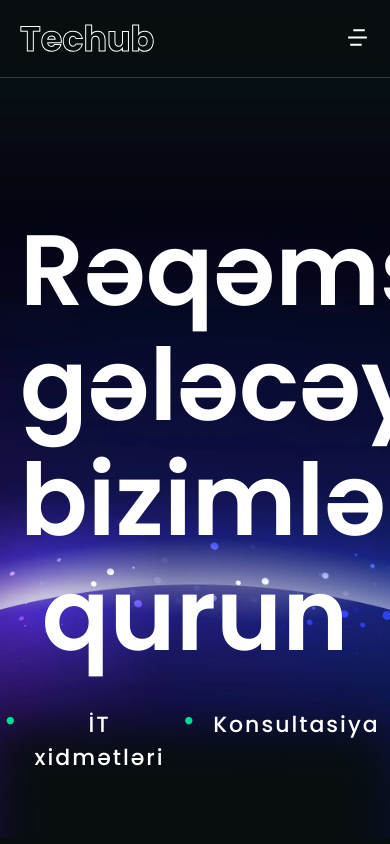
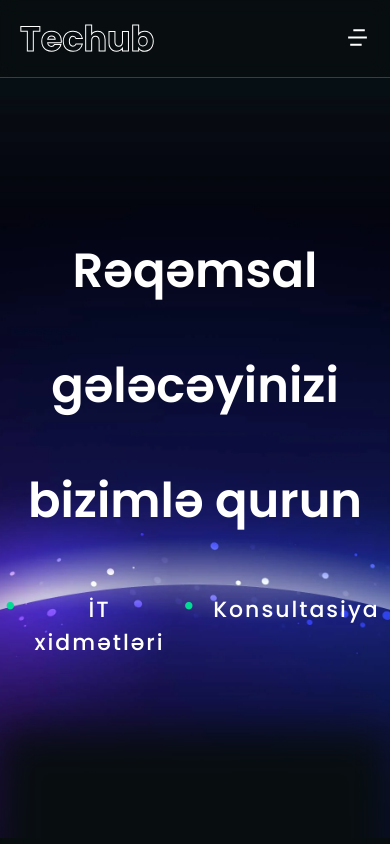
Before and after one commit to Ali-GreenHeart/techub, a Next.js app: page / in a window 390 px wide. Shown: the top 844 px of the page. Built offline with nearby package versions, Linux system fonts and the light colour scheme.

Commit message:
fix reponsive issue

```diff
--- a/styles/global.scss
+++ b/styles/global.scss
@@ -407,6 +407,9 @@ footer {
 }
 
 @media screen and (max-width: 800px) {
+  .hero-title {
+    font-size: 48px !important;
+  }
   .banner {
     .container {
       @include flex(center, none, column);
```
